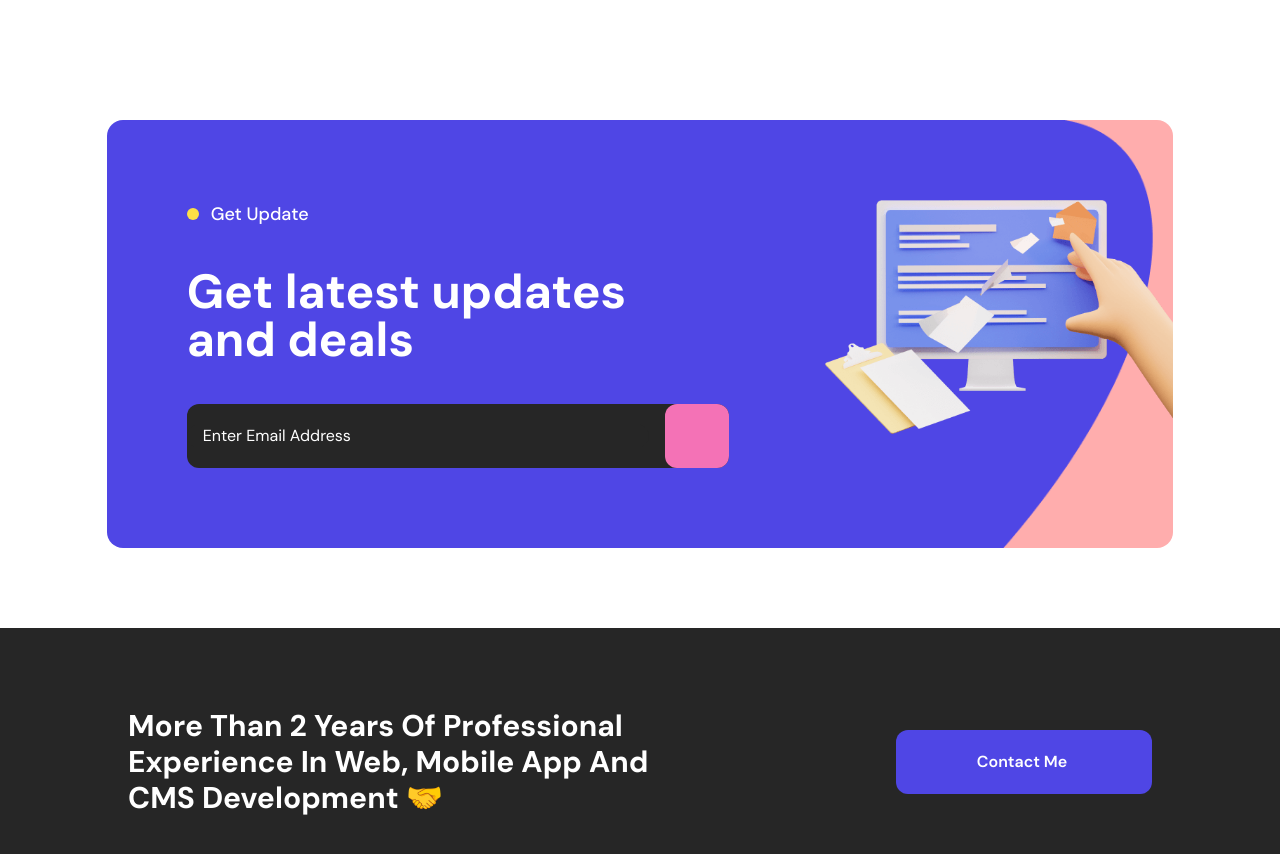
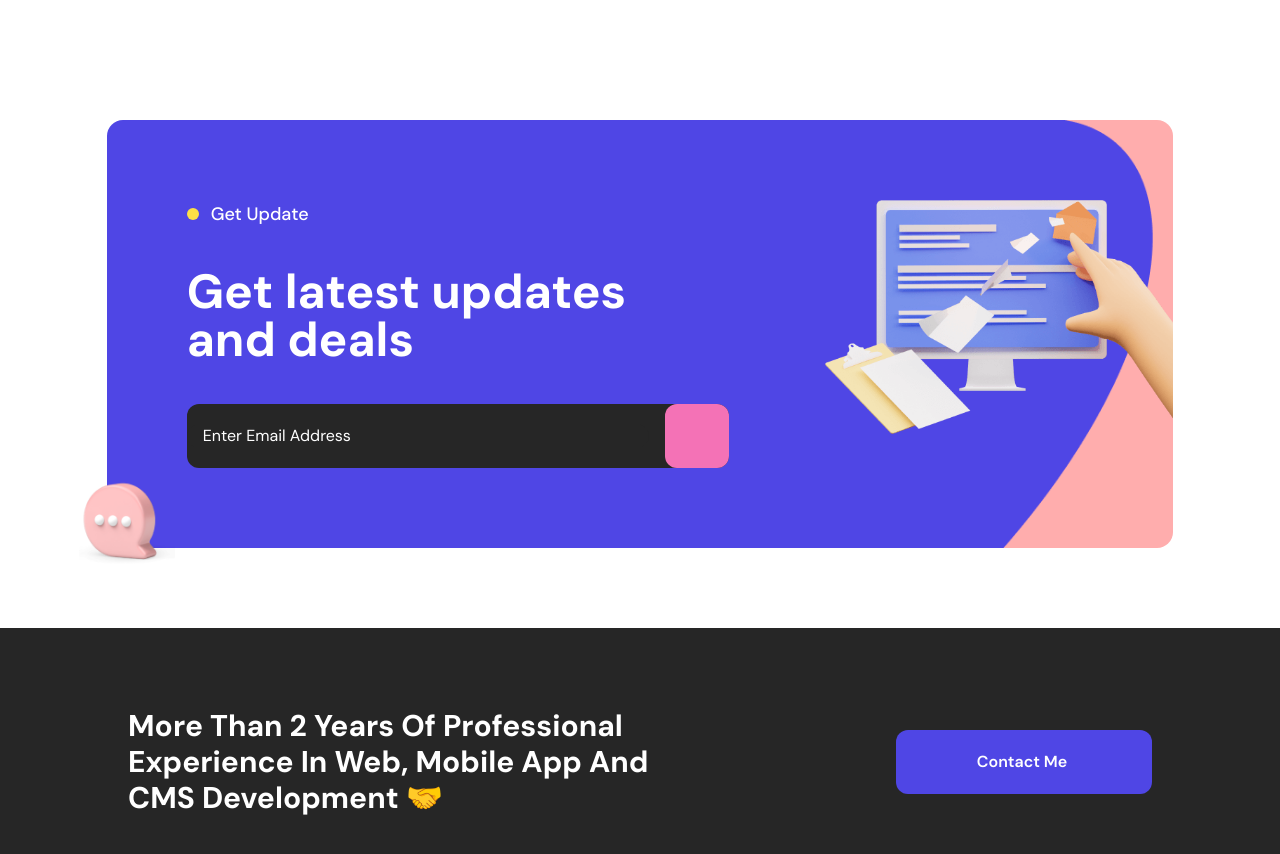
Before and after one commit to heyitsuzair/collax-ecommerce-next, a Next.js app: page / in a window 1280 px wide. Shown: the part 3460-4314 px from the top of the page. Built offline with nearby package versions, Linux system fonts and the light colour scheme.

Commit message:
Prefooter Bottom Image Added

```diff
--- a/src/components/commons/footer/PreFooter.jsx
+++ b/src/components/commons/footer/PreFooter.jsx
@@ -19,10 +19,15 @@ const PreFooter = () => {
    */
   const FOOTER_IMAGE = require("../../../img/news-1.png");
 
+  /**
+   * Bottom Image For Footer
+   */
+  const BOTTOM_IMAGE = require("../../../img/service-1.png");
+
   return (
     <div className="w-10/12 mx-auto">
       <div
-        className="bg-no-repeat bg-contain bg-right rounded-2xl my-20 bg-indigo-600"
+        className="relative bg-no-repeat bg-contain bg-right rounded-2xl my-20 bg-indigo-600"
         style={{ backgroundImage: `url(${bg.src})` }}
       >
         <div className="flex flex-col px-10 lg:px-0 lg:pl-20 py-10 lg:py-20 justify-between gap-10 lg:flex-row lg:gap-24">
@@ -44,6 +49,11 @@ const PreFooter = () => {
             <Image src={FOOTER_IMAGE} alt="Loading..." />
           </div>
         </div>
+        <Image
+          src={BOTTOM_IMAGE}
+          alt="Loading..."
+          className="absolute w-20 lg:w-24 -left-7 -bottom-5"
+        />
       </div>
     </div>
   );
```
